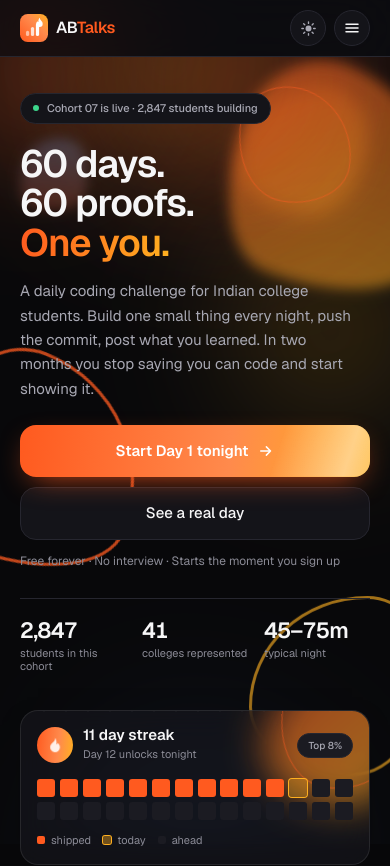
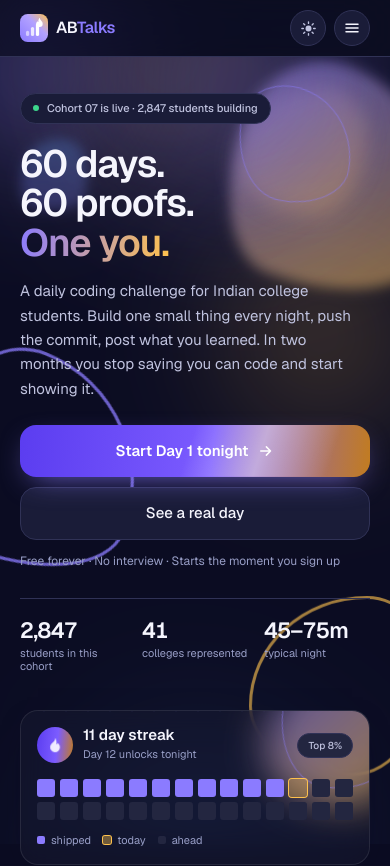
Before and after one commit to dhruvsoran/Dhruv-Vicodathon-abtalks, a Next.js app: page / in a window 390 px wide. Shown: the top 866 px of the page. Built offline with nearby package versions, Linux system fonts and the light colour scheme.

Commit message:
Swap palette to premium midnight violet and declutter landing

```diff
--- a/src/app/globals.css
+++ b/src/app/globals.css
@@ -27,68 +27,72 @@
 :root,
 :root[data-theme="dark"] {
   color-scheme: dark;
-  --ink: #08080a;
-  --ink-2: #0e0e12;
-  --surface: #141419;
-  --surface-2: #1b1b22;
-  --line: #26262f;
-  --line-2: #34343f;
-  --fg: #f6f6f7;
-  --muted: #a8a8b3;
-  --faint: #8b8b96;
-  --ember: #ff5a1f;
-  --ember-soft: #ff8a4c;
-  --gold: #ffb020;
+  /* Premium "midnight aurora": a deep indigo-violet canvas instead of a
+     near-black void. The base itself reads as colour, and the violet + gold
+     accent pair keeps the whole system feeling rich rather than dim. */
+  --ink: #0b0c22;
+  --ink-2: #131531;
+  --surface: #1a1c38;
+  --surface-2: #232640;
+  --line: #303256;
+  --line-2: #42467a;
+  --fg: #f5f5fd;
+  --muted: #c0c3df;
+  --faint: #989ec6;
+  --ember: #8b7bff;
+  --ember-soft: #b3a2ff;
+  --gold: #ffc24d;
   --mint: #3dd68c;
-  --rose: #f8736a;
-  --sky: #6aa8ff;
+  --rose: #ff7a70;
+  --sky: #5fa8ff;
   --onbright: #0e0e12;
-  --grain-dot: rgba(255, 255, 255, 0.06);
+  --grain-dot: rgba(150, 140, 255, 0.07);
   --grain-opacity: 0.5;
   --glow-opacity: 1;
-  --cta-shadow: 0 10px 30px -12px rgba(255, 90, 31, 0.9);
-  --glass: rgba(24, 24, 30, 0.62);
-  --glass-strong: rgba(14, 14, 18, 0.74);
+  --cta-shadow: 0 10px 30px -12px rgba(139, 123, 255, 0.85);
+  --glass: rgba(22, 24, 44, 0.6);
+  --glass-strong: rgba(13, 15, 32, 0.72);
   --glass-line: rgba(255, 255, 255, 0.09);
-  --glass-spec: rgba(255, 255, 255, 0.22);
-  --glass-shadow: 0 8px 32px -18px rgba(0, 0, 0, 0.9);
-  --aurora-1: rgba(255, 90, 31, 0.5);
-  --aurora-2: rgba(255, 176, 32, 0.34);
-  --aurora-3: rgba(106, 168, 255, 0.26);
+  --glass-spec: rgba(255, 255, 255, 0.24);
+  --glass-shadow: 0 8px 32px -18px rgba(10, 8, 30, 0.9);
+  --aurora-1: rgba(139, 123, 255, 0.55);
+  --aurora-2: rgba(255, 194, 77, 0.4);
+  --aurora-3: rgba(95, 168, 255, 0.35);
 }
 
 :root[data-theme="light"] {
   color-scheme: light;
-  /* Warm, sunlit canvas rather than clinical white — the light theme is the
-     same product at 4pm instead of midnight. Text tokens stay dark enough to
-     clear WCAG AA against every translucent glass layer stacked above them. */
-  --ink: #fff8f1;
-  --ink-2: #fdefe2;
+  /* Cool, airy daylight to match the midnight theme: a soft violet-tinted
+     canvas instead of clinical white or heavy cream. Text tokens stay dark
+     enough to clear WCAG AA against every translucent glass layer stacked
+     above them. */
+  --ink: #faf8ff;
+  --ink-2: #f2edff;
   --surface: #ffffff;
-  --surface-2: #fff3e8;
-  --line: #f3ddc8;
-  --line-2: #e6c3a4;
-  --fg: #1b1410;
-  --muted: #4a423c;
-  --faint: #5d534b;
-  --ember: #c93c07;
-  --ember-soft: #f26a1b;
-  --gold: #a05c00;
+  --surface-2: #f6f1ff;
+  --line: #e4ddf7;
+  --line-2: #cdc2ea;
+  --fg: #1c1830;
+  --muted: #4c4764;
+  --faint: #5c5774;
+  --ember: #6d2bd1;
+  --ember-soft: #8a4bf0;
+  --gold: #9a5c00;
   --mint: #0d7d55;
   --rose: #cf2f26;
-  --sky: #2358d8;
+  --sky: #2f56c4;
   --onbright: #ffffff;
-  --grain-dot: rgba(120, 60, 20, 0.06);
+  --grain-dot: rgba(90, 40, 180, 0.06);
   --grain-opacity: 0.55;
   --glow-opacity: 0.85;
-  --cta-shadow: 0 12px 30px -12px rgba(209, 64, 10, 0.5);
+  --cta-shadow: 0 12px 30px -12px rgba(109, 43, 209, 0.45);
   --glass: rgba(255, 255, 255, 0.66);
-  --glass-strong: rgba(255, 250, 245, 0.82);
-  --glass-line: rgba(180, 100, 40, 0.16);
+  --glass-strong: rgba(252, 250, 255, 0.82);
+  --glass-line: rgba(109, 43, 209, 0.14);
   --glass-spec: rgba(255, 255, 255, 0.95);
-  --glass-shadow: 0 10px 30px -18px rgba(140, 70, 25, 0.35);
-  --aurora-1: rgba(255, 120, 40, 0.5);
-  --aurora-2: rgba(255, 186, 60, 0.44);
+  --glass-shadow: 0 10px 30px -18px rgba(70, 40, 130, 0.3);
+  --aurora-1: rgba(139, 80, 255, 0.44);
+  --aurora-2: rgba(255, 186, 60, 0.4);
   --aurora-3: rgba(90, 150, 255, 0.34);
 }
 
@@ -141,14 +145,14 @@ body {
   }
 
   /* Light mode: push saturation harder so the aurora reads through the glass
-     as colour rather than grey, and add a warm top-down tint so cards are
-     never flat white against the canvas. */
+     as colour rather than grey, and add a cool violet top-down tint so cards
+     are never flat white against the canvas. */
   :root[data-theme="light"] .card {
     backdrop-filter: blur(18px) saturate(1.9);
     -webkit-backdrop-filter: blur(18px) saturate(1.9);
     background-image: linear-gradient(
       170deg,
-      rgba(255, 232, 208, 0.6) 0%,
+      rgba(237, 227, 255, 0.6) 0%,
       rgba(255, 255, 255, 0) 46%
     );
   }
@@ -198,6 +202,12 @@ body {
 
   .ember-fill {
     background: linear-gradient(96deg, var(--ember) 0%, var(--ember-soft) 60%, var(--gold) 100%);
+  }
+
+  /* Dark mode keeps CTAs deep enough that white label text clears WCAG AA,
+     while the aurora still reads through the lighter glass. */
+  :root[data-theme="dark"] .ember-fill {
+    background: linear-gradient(96deg, #5b3df0 0%, #7c5cff 55%, #c27c1f 100%);
   }
 
   .cta-shadow {
@@ -932,13 +942,13 @@ p {
 
 @keyframes pulsering {
   0% {
-    box-shadow: 0 0 0 0 rgba(255, 90, 31, 0.45);
+    box-shadow: 0 0 0 0 rgba(139, 123, 255, 0.45);
   }
   70% {
-    box-shadow: 0 0 0 14px rgba(255, 90, 31, 0);
+    box-shadow: 0 0 0 14px rgba(139, 123, 255, 0);
   }
   100% {
-    box-shadow: 0 0 0 0 rgba(255, 90, 31, 0);
+    box-shadow: 0 0 0 0 rgba(139, 123, 255, 0);
   }
 }
 
--- a/src/app/layout.tsx
+++ b/src/app/layout.tsx
@@ -50,8 +50,8 @@ export const metadata: Metadata = {
 
 export const viewport: Viewport = {
   themeColor: [
-    { media: "(prefers-color-scheme: dark)", color: "#08080a" },
-    { media: "(prefers-color-scheme: light)", color: "#fbfaf9" },
+    { media: "(prefers-color-scheme: dark)", color: "#0b0c22" },
+    { media: "(prefers-color-scheme: light)", color: "#faf8ff" },
   ],
   width: "device-width",
   initialScale: 1,
--- a/src/components/dashboard.tsx
+++ b/src/components/dashboard.tsx
@@ -84,8 +84,8 @@ function Ring({ value, size = 74 }: { value: number; size?: number }) {
       />
       <defs>
         <linearGradient id="ring" x1="0" y1="0" x2="1" y2="1">
-          <stop offset="0%" stopColor="#ff5a1f" />
-          <stop offset="100%" stopColor="#ffb020" />
+          <stop offset="0%" stopColor="#8b7bff" />
+          <stop offset="100%" stopColor="#ffc24d" />
         </linearGradient>
       </defs>
     </svg>
--- a/src/components/landing.tsx
+++ b/src/components/landing.tsx
@@ -217,43 +217,6 @@ function PostAssistantDemo() {
         </div>
       </Reveal>
     </section>
-  );
-}
-
-function JourneyStrip() {
-  const stops = [
-    { d: 1, label: "First commit" },
-    { d: 7, label: "Live site" },
-    { d: 21, label: "Full-stack app" },
-    { d: 30, label: "Halfway" },
-    { d: 45, label: "Product live" },
-    { d: 60, label: "Capstone" },
-  ];
-  return (
-    <div className="card p-4">
-      <div className="relative flex items-start">
-        {stops.map((s, i) => (
-          <div key={s.d} className="flex min-w-0 flex-1 flex-col items-center">
-            <span
-              className={`grid h-8 w-8 place-items-center rounded-full border font-mono text-[11px] font-semibold ${
-                i === stops.length - 1
-                  ? "border-ember/60 bg-ember/15 text-ember"
-                  : "border-line bg-surface-2 text-muted"
-              }`}
-            >
-              {String(s.d).padStart(2, "0")}
-            </span>
-            <span
-              className={`mt-2 text-center text-[10px] leading-tight ${
-                i === stops.length - 1 ? "text-ember" : "text-faint"
-              }`}
-            >
-              {s.label}
-            </span>
-          </div>
-        ))}
-      </div>
-    </div>
   );
 }
 
@@ -547,16 +510,6 @@ export default function Landing() {
       </section>
 
       <section className="shell mt-12 md:mt-20">
-        <SectionLabel>Your 60 days, mapped</SectionLabel>
-        <Reveal>
-          <JourneyStrip />
-        </Reveal>
-        <p className="mt-3 text-center text-[11.5px] text-faint">
-          Six checkpoints on the way from an empty repo to a portfolio recruiters open.
-        </p>
-      </section>
-
-      <section className="shell mt-12 md:mt-20">
         <SectionLabel>Sample tasks</SectionLabel>
         <ul className="card divide-y divide-line overflow-hidden">
           {sample.map((d, i) => (
--- a/src/components/theme.tsx
+++ b/src/components/theme.tsx
@@ -30,7 +30,7 @@ export function useTheme() {
       localStorage.setItem(KEY, next);
     } catch {}
     const meta = document.querySelector('meta[name="theme-color"]');
-    if (meta) meta.setAttribute("content", next === "light" ? "#fbfaf9" : "#08080a");
+    if (meta) meta.setAttribute("content", next === "light" ? "#faf8ff" : "#0b0c22");
     listeners.forEach((fn) => fn());
   }, []);
 
```
